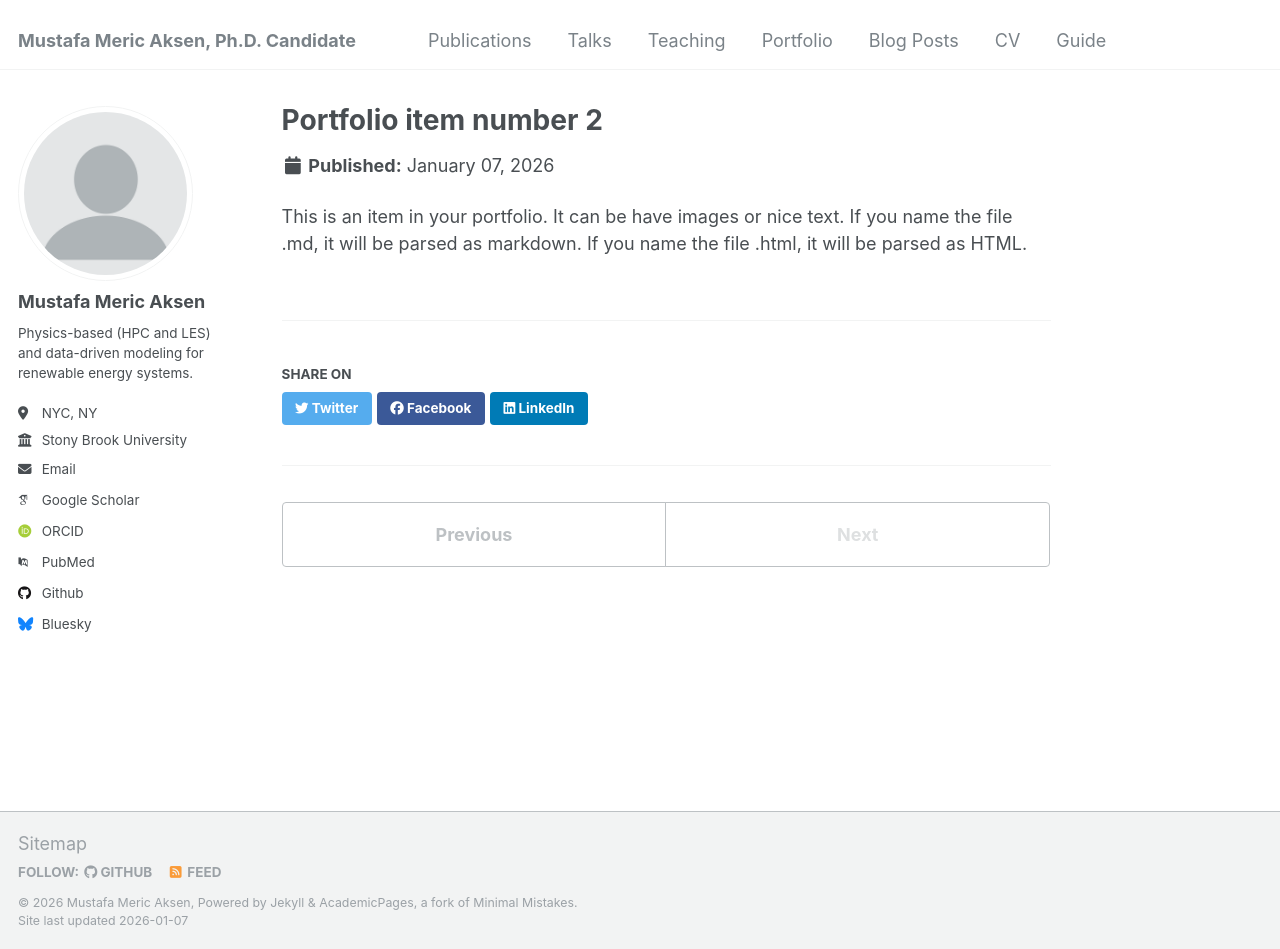
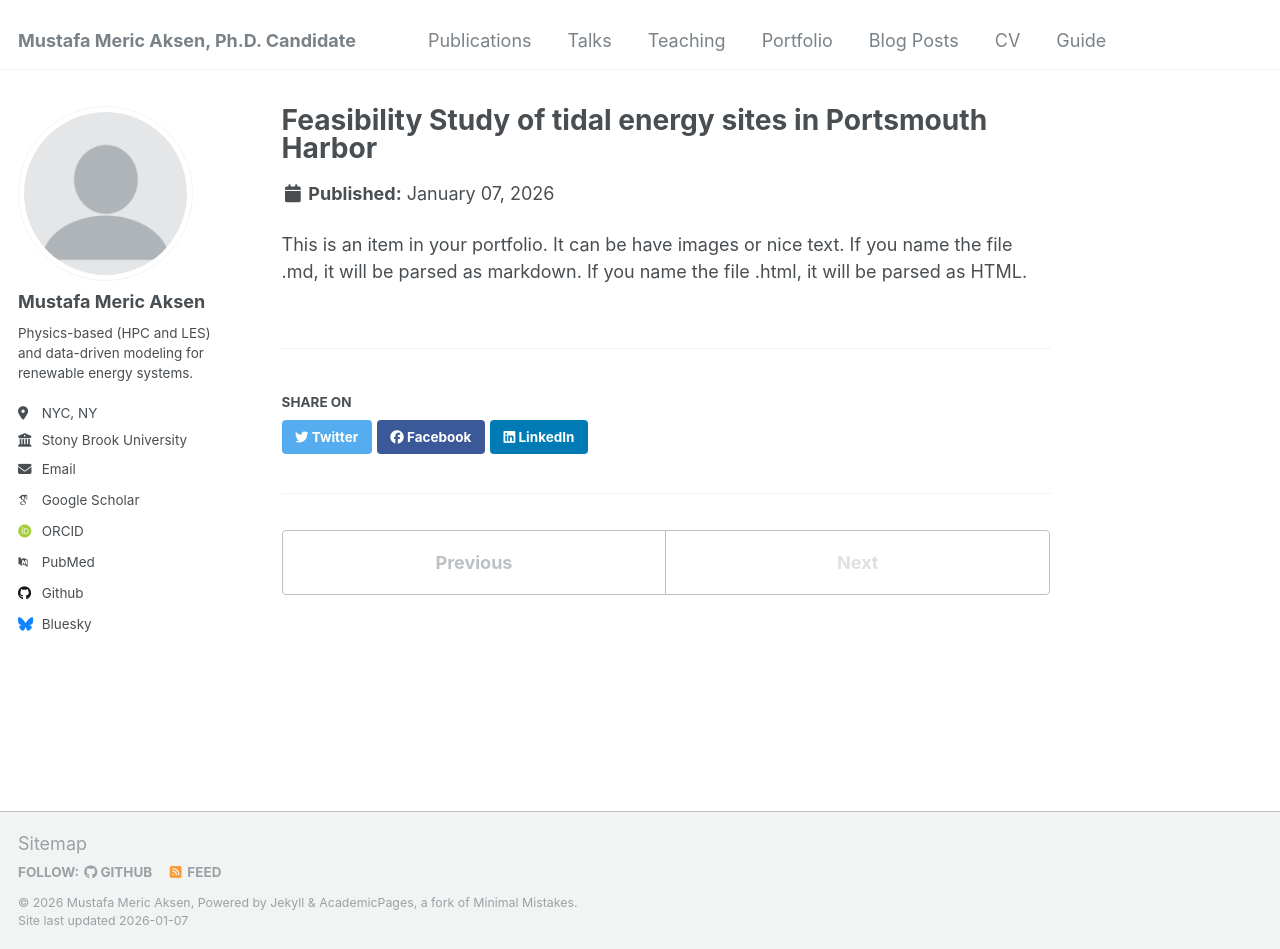
Before and after one commit to aksenmeric/mericaksen, a Jekyll site: the page built from _portfolio/portfolio-2.html, in a window 1280 px wide and 949 px high. Built offline with Jekyll 4.4.1, drawn with Linux system fonts in a browser that asks for light colours; some web fonts are replaced.

Commit message:
Update portfolio-2.html

```diff
--- a/_portfolio/portfolio-2.html
+++ b/_portfolio/portfolio-2.html
@@ -1,5 +1,5 @@
 ---
-title: "Portfolio item number 2"
+title: "Feasibility Study of tidal energy sites in Portsmouth Harbor"
 excerpt: "Short description of portfolio item number 2 <br/><img src='/images/500x300.png'>"
 collection: portfolio
 ---
```
